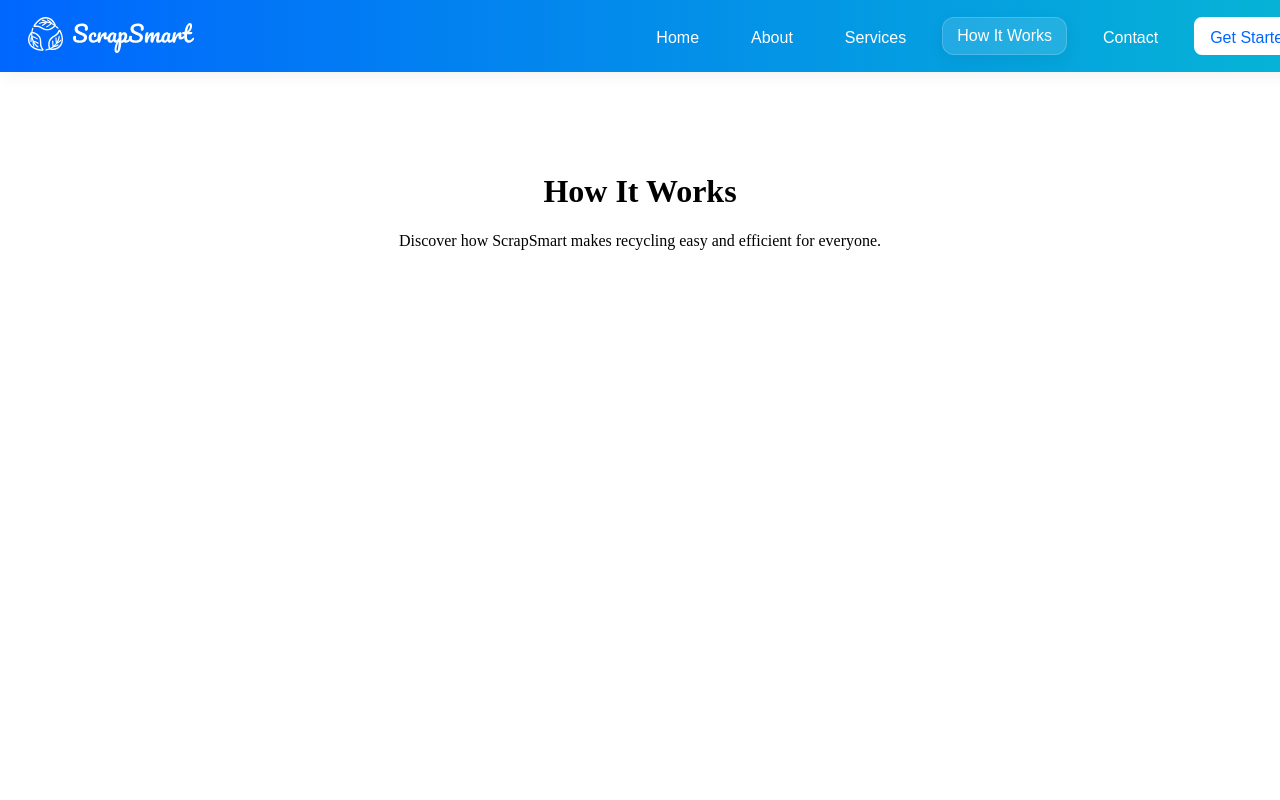
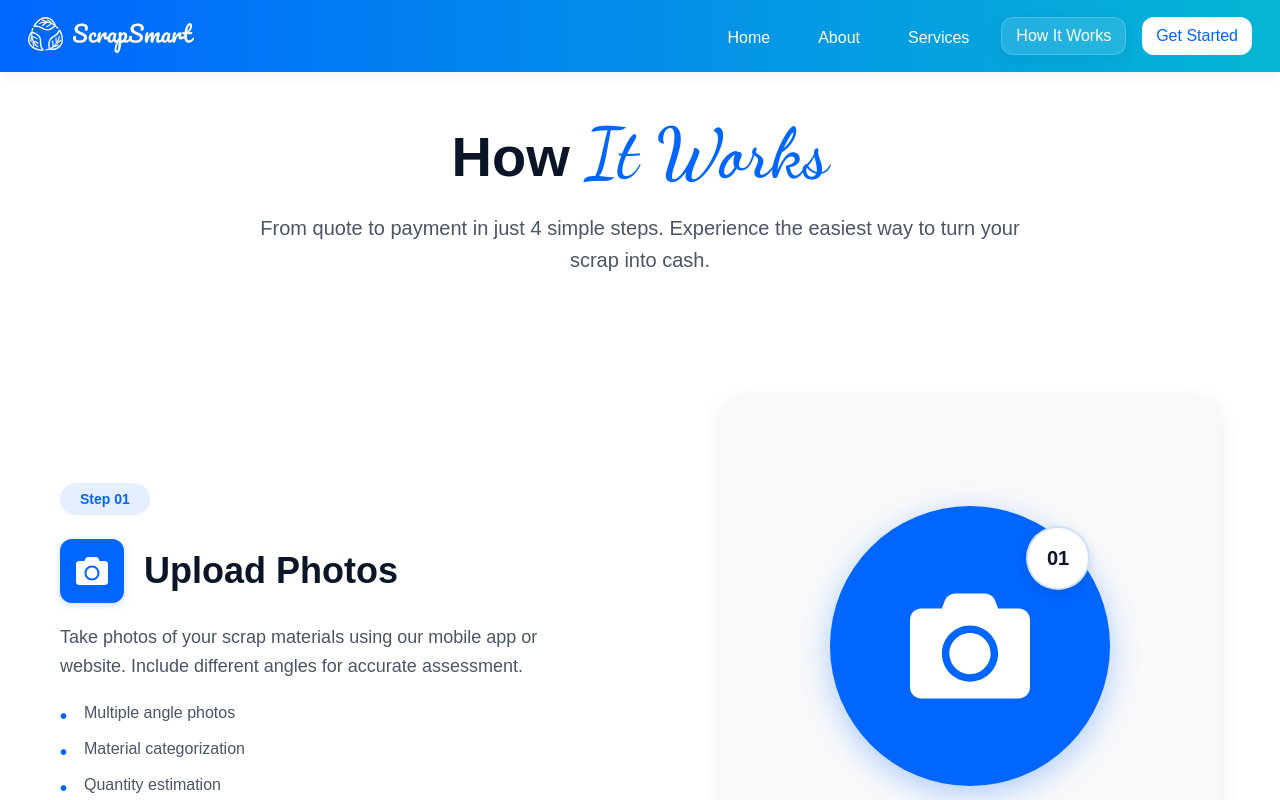
Before and after one commit to theharshkwatra/ScrapSmart, a React (Vite) app: page /how-it-works in a window 1280 px wide. Built offline with nearby package versions, Linux system fonts and the light colour scheme.

Commit message:
Minor Fixes

```diff
--- a/src/App.jsx
+++ b/src/App.jsx
@@ -3,7 +3,6 @@ import HomePage from './Pages/HomePage/HomePage';
 import Services from './Pages/Services/Services';
 import About from './Pages/About/About';
 import HowItWorks from './Pages/HowItWorks/HowItWorks';
-import Contact from './Pages/Contact/Contact';
 import './App.css'
 
 import Navbar from './components/Navbar/Navbar';
@@ -26,7 +25,6 @@ function App() {
           <Route path="/services" element={<Services />} />
           <Route path="/about" element={<About />} />
           <Route path="/how-it-works" element={<HowItWorks />} />
-          <Route path="/contact" element={<Contact />} />
         </Routes>
       </div>
     </BrowserRouter>
--- a/src/Pages/HomePage/HomePage.css
+++ b/src/Pages/HomePage/HomePage.css
@@ -53,16 +53,17 @@
 }
 
 .footer-section{
-  margin-top: 120px;
+  margin-top: 0;
 }
 
 .cta-section{
-  background: linear-gradient(180deg, #0b7bff 0%, #0a62d9 100%);
+  background: var(--primary-color);
   color: white;
-  padding: 64px 0;
+  padding: 80px 0;
   display: flex;
   justify-content: center;
   align-items: center;
+  margin: 0;
 }
 
 .cta-inner{
@@ -81,9 +82,30 @@
   opacity: 0.95;
 }
 
-.cta-btn{
-  padding: 12px 20px;
-  border-radius: 10px;
+
+
+.cta-section .cta-btn{
+  padding: 20px 24px ;
+  border-radius: 8px ;
+  border: 2px solid white ;
+  background-color: white ;
+  color: rgb(0, 102, 255) ;
+  font-size: 18px ;
+  font-weight: 500 ;
+  transition: all 0.3s ease ;
+  display: inline-flex ;
+  align-items: center ;
+  justify-content: center ;
+  text-align: center ;
+  min-width: 200px ;
+}
+
+.cta-section .cta-btn:hover{
+  background-color: rgba(255, 255, 255, 0.1) !important;
+  color: white !important;
+  border-color: white !important;
+  transform: translateY(-2px);
+  box-shadow: 0 4px 12px rgba(255, 255, 255, 0.2);
 }
 
 .home-services{
--- a/src/Pages/HowItWorks/HowItWorks.css
+++ b/src/Pages/HowItWorks/HowItWorks.css
@@ -1,4 +1,215 @@
-.howitworks-page {
-  padding: 80px 0;
+.howitworks-hero {
+  background: white;
+  padding: 40px 0 20px 0;
+}
+
+.howitworks-header {
   text-align: center;
+  max-width: 1000px;
+  margin: 0 auto;
+  padding: 0 60px;
 }
+
+.howitworks-title {
+  font-family: var(--font-main);
+  font-size: 56px;
+  font-weight: 600;
+  color: var(--heading-color);
+  margin: 0 0 16px 0;
+}
+
+.howitworks-subtitle {
+  font-family: var(--font-main);
+  font-size: 20px;
+  color: var(--text-color);
+  line-height: 1.6;
+  margin: 0;
+  max-width: 800px;
+  margin-left: auto;
+  margin-right: auto;
+}
+
+.howitworks-steps {
+  background: white;
+  padding: 40px 0 80px 0;
+}
+
+.step-container {
+  display: flex;
+  align-items: center;
+  justify-content: space-between;
+  max-width: 1200px;
+  margin: 0 auto;
+  padding: 60px 60px;
+  gap: 60px;
+}
+
+.step-reverse {
+  flex-direction: row-reverse;
+}
+
+.step-reverse .step-content {
+  text-align: right;
+}
+
+.step-reverse .step-header {
+  flex-direction: row-reverse;
+}
+
+.step-reverse .step-points li {
+  padding-left: 0;
+  padding-right: 24px;
+}
+
+.step-reverse .step-points li::before {
+  left: auto;
+  right: 0;
+}
+
+.step-content {
+  flex: 1;
+  max-width: 500px;
+}
+
+.step-badge {
+  display: inline-block;
+  background: rgba(0, 102, 255, 0.1);
+  color: rgb(0, 102, 255);
+  padding: 8px 20px;
+  border-radius: 20px;
+  font-size: 14px;
+  font-weight: 600;
+  margin-bottom: 24px;
+  font-family: var(--font-main);
+}
+
+.step-header {
+  display: flex;
+  align-items: center;
+  gap: 20px;
+  margin-bottom: 20px;
+}
+
+.step-icon-box {
+  background-color: rgb(0, 102, 255);
+  border-radius: 12px;
+  height: 64px;
+  width: 64px;
+  display: flex;
+  justify-content: center;
+  align-items: center;
+  flex-shrink: 0;
+  box-shadow: 0 2px 8px rgba(0, 102, 255, 0.2);
+}
+
+.step-icon {
+  color: white;
+  font-size: 32px;
+  display: flex;
+  align-items: center;
+  justify-content: center;
+}
+
+.step-title {
+  font-family: var(--font-main);
+  font-size: 36px;
+  font-weight: 600;
+  color: var(--heading-color);
+  margin: 0;
+}
+
+.step-description {
+  font-family: var(--font-main);
+  font-size: 18px;
+  color: var(--text-color);
+  line-height: 1.6;
+  margin: 0 0 20px 0;
+}
+
+.step-points {
+  list-style: none;
+  padding: 0;
+  margin: 0;
+}
+
+.step-points li {
+  font-family: var(--font-main);
+  font-size: 16px;
+  color: var(--text-color);
+  margin-bottom: 12px;
+  padding-left: 24px;
+  position: relative;
+  line-height: 1.5;
+}
+
+.step-points li::before {
+  content: "•";
+  color: rgb(0, 102, 255);
+  font-size: 20px;
+  position: absolute;
+  left: 0;
+  font-weight: bold;
+}
+
+.step-visual {
+  flex: 1;
+  display: flex;
+  justify-content: center;
+  align-items: center;
+  max-width: 500px;
+}
+
+.step-visual-card {
+  background: #f8f9fa;
+  border-radius: 24px;
+  width: 100%;
+  aspect-ratio: 1;
+  display: flex;
+  justify-content: center;
+  align-items: center;
+  position: relative;
+  box-shadow: 0 4px 20px rgba(0, 0, 0, 0.08);
+}
+
+.step-visual-circle {
+  background-color: rgb(0, 102, 255);
+  border-radius: 50%;
+  width: 280px;
+  height: 280px;
+  display: flex;
+  justify-content: center;
+  align-items: center;
+  position: relative;
+  box-shadow: 0 8px 30px rgba(0, 102, 255, 0.3);
+}
+
+.step-visual-icon {
+  color: white;
+  font-size: 120px;
+  display: flex;
+  align-items: center;
+  justify-content: center;
+}
+
+.step-visual-badge {
+  position: absolute;
+  top: 20px;
+  right: 20px;
+  background: white;
+  border: 2px solid rgba(0, 102, 255, 0.2);
+  border-radius: 50%;
+  width: 60px;
+  height: 60px;
+  display: flex;
+  justify-content: center;
+  align-items: center;
+  font-family: var(--font-main);
+  font-size: 20px;
+  font-weight: 600;
+  color: var(--heading-color);
+  box-shadow: 0 4px 12px rgba(0, 0, 0, 0.1);
+}
+
+.footer-section {
+  margin-top: 0;
+}
--- a/src/Pages/HowItWorks/HowItWorks.jsx
+++ b/src/Pages/HowItWorks/HowItWorks.jsx
@@ -1,12 +1,86 @@
 import React from 'react';
 import './HowItWorks.css';
+import { FaCamera, FaTruck, FaMoneyBillWave } from 'react-icons/fa';
+import { FiFileText } from 'react-icons/fi';
+import Footer from '../../components/Footer/Footer';
 
 function HowItWorks() {
+  const steps = [
+    {
+      number: '01',
+      title: 'Upload Photos',
+      description: 'Take photos of your scrap materials using our mobile app or website. Include different angles for accurate assessment.',
+      points: ['Multiple angle photos', 'Material categorization', 'Quantity estimation'],
+      icon: <FaCamera />
+    },
+    {
+      number: '02',
+      title: 'Get Instant Quote',
+      description: 'Our AI analyzes your materials and provides a real-time quote based on current market rates and material quality.',
+      points: ['AI-powered valuation', 'Market rate matching', 'Transparent pricing'],
+      icon: <FiFileText />
+    },
+    {
+      number: '03',
+      title: 'Schedule Pickup',
+      description: 'Choose a convenient time for pickup. Our logistics team will come to your location with all necessary equipment.',
+      points: ['Flexible scheduling', 'GPS tracked vehicles', 'Professional handling'],
+      icon: <FaTruck />
+    },
+    {
+      number: '04',
+      title: 'Get Paid',
+      description: 'After verification and weighing, receive instant payment through your preferred method. Simple, fast, and secure.',
+      points: ['Multiple payment options', 'Instant settlement', 'Digital receipts'],
+      icon: <FaMoneyBillWave />
+    }
+  ];
+
   return (
-    <div className="howitworks-page">
-      <h1>How It Works</h1>
-      <p>Discover how ScrapSmart makes recycling easy and efficient for everyone.</p>
-    </div>
+    <>
+      <section className="howitworks-hero">
+        <div className="howitworks-header">
+          <h1 className="howitworks-title">How <span className="imp">It Works</span></h1>
+          <p className="howitworks-subtitle">
+            From quote to payment in just 4 simple steps. Experience the easiest way to turn your scrap into cash.
+          </p>
+        </div>
+      </section>
+
+      <section className="howitworks-steps">
+        {steps.map((step, index) => (
+          <div key={index} className={`step-container ${index % 2 === 1 ? 'step-reverse' : ''}`}>
+            <div className="step-content">
+              <div className="step-badge">Step {step.number}</div>
+              <div className="step-header">
+                <div className="step-icon-box">
+                  <div className="step-icon">{step.icon}</div>
+                </div>
+                <h2 className="step-title">{step.title}</h2>
+              </div>
+              <p className="step-description">{step.description}</p>
+              <ul className="step-points">
+                {step.points.map((point, idx) => (
+                  <li key={idx}>{point}</li>
+                ))}
+              </ul>
+            </div>
+            <div className="step-visual">
+              <div className="step-visual-card">
+                <div className="step-visual-circle">
+                  <div className="step-visual-icon">{step.icon}</div>
+                  <div className="step-visual-badge">{step.number}</div>
+                </div>
+              </div>
+            </div>
+          </div>
+        ))}
+      </section>
+
+      <section className="footer-section">
+        <Footer />
+      </section>
+    </>
   );
 }
 
--- a/src/components/Navbar/Navbar.css
+++ b/src/components/Navbar/Navbar.css
@@ -8,18 +8,24 @@
   position: fixed;
   top: 0;
   left: 0;
+  right: 0;
   width: 100%;
+  max-width: 100vw;
+  box-sizing: border-box;
+  overflow: hidden;
   z-index: 1200;
   box-shadow: 0 3px 18px rgba(0,0,0,0.06);
 }
 
 .navbar-links{
   display: flex;
-  gap: 20px;
+  gap: 16px;
   font-family: var(--font-main);
   font-size: 16px;
   align-items: center;
-  flex-wrap: wrap;
+  flex-wrap: nowrap;
+  flex-shrink: 1;
+  min-width: 0;
 }
 
 .navlink {
@@ -40,6 +46,19 @@
   color: #fff !important;
 }
 
+.get-started-link .btn {
+  background-color: white !important;
+  color: rgba(0, 102, 255, 1) !important;
+  border-radius: 12px;
+  padding: 8px 14px;
+}
+
+.get-started-link.active .btn,
+.get-started-link .btn {
+  background-color: white !important;
+  color: rgba(0, 102, 255, 1) !important;
+}
+
 @media (max-width: 600px) {
   .navbar-links {
     flex-direction: column;
--- a/src/components/Navbar/Navbar.jsx
+++ b/src/components/Navbar/Navbar.jsx
@@ -1,5 +1,5 @@
 import React from 'react'
-import { NavLink } from 'react-router-dom'
+import { NavLink, Link } from 'react-router-dom'
 import './Navbar.css'
 import Button from '../Button/Button'
 import Logo from '../Logo/Logo'
@@ -10,9 +10,7 @@ const Navbar = () => {
     { label: 'Home', to: '/' },
     { label: 'About', to: '/about' },
     { label: 'Services', to: '/services' },
-    { label: 'How It Works', to: '/how-it-works' },
-    { label: 'Contact', to: '/contact' },
-    { label: 'Get Started', to: '/contact' }
+    { label: 'How It Works', to: '/how-it-works' }
   ];
 
   return (
@@ -26,12 +24,17 @@ const Navbar = () => {
                 <Button
                   label={item.label}
                   active={isActive}
-                  color={item.label === 'Get Started' ? 'white' : undefined}
-                  text={item.label === 'Get Started' ? 'rgba(0, 102, 255, 1)' : undefined}
                 />
               )}
             </NavLink>
           ))}
+          <Link to="/services" className="navlink get-started-link">
+            <Button
+              label="Get Started"
+              color="white"
+              text="rgba(0, 102, 255, 1)"
+            />
+          </Link>
         </div>
       </nav>
     </div>
```
Also changed, not shown: src/Pages/HomePage/HomePage.jsx (+20 -3 lines).
